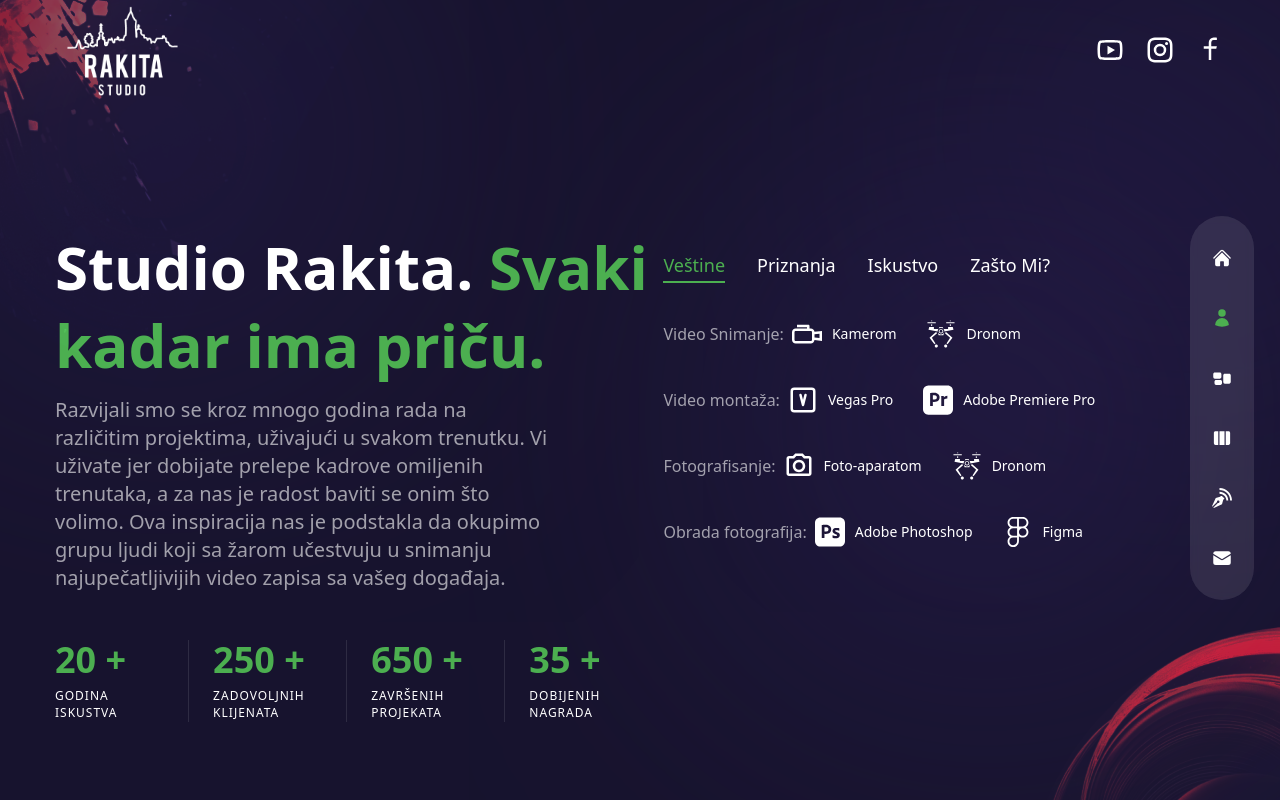
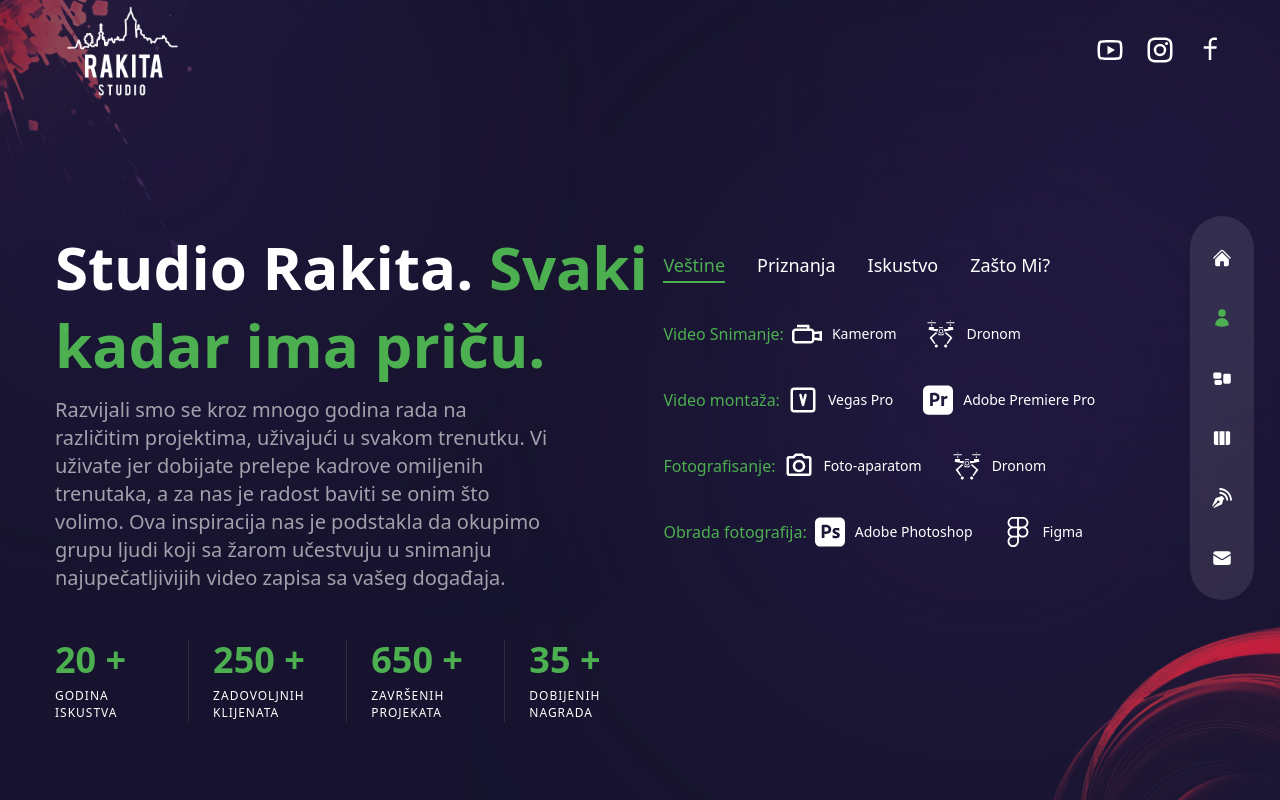
Before and after one commit to MirosBL45/studio_rakita, a Next.js app: page /o_nama in a window 1280 px wide. Built offline with nearby package versions, Linux system fonts and the light colour scheme.

Commit message:
o_nama color

```diff
--- a/pages/o_nama/index.jsx
+++ b/pages/o_nama/index.jsx
@@ -144,7 +144,7 @@ function About() {
                 key={itemIndex}
                 className="mb-[3px] xl:mb-[20px] flex-1 flex flex-col md:flex-row max-w-max gap-x-2 items-center text-white/60"
               >
-                <div className="font-light xl:max-w-[440px] mb-[2px] md:mb-0">
+                <div className="font-light xl:max-w-[440px] mb-[2px] text-accent md:mb-0">
                   {item.title}
                 </div>
 
```
